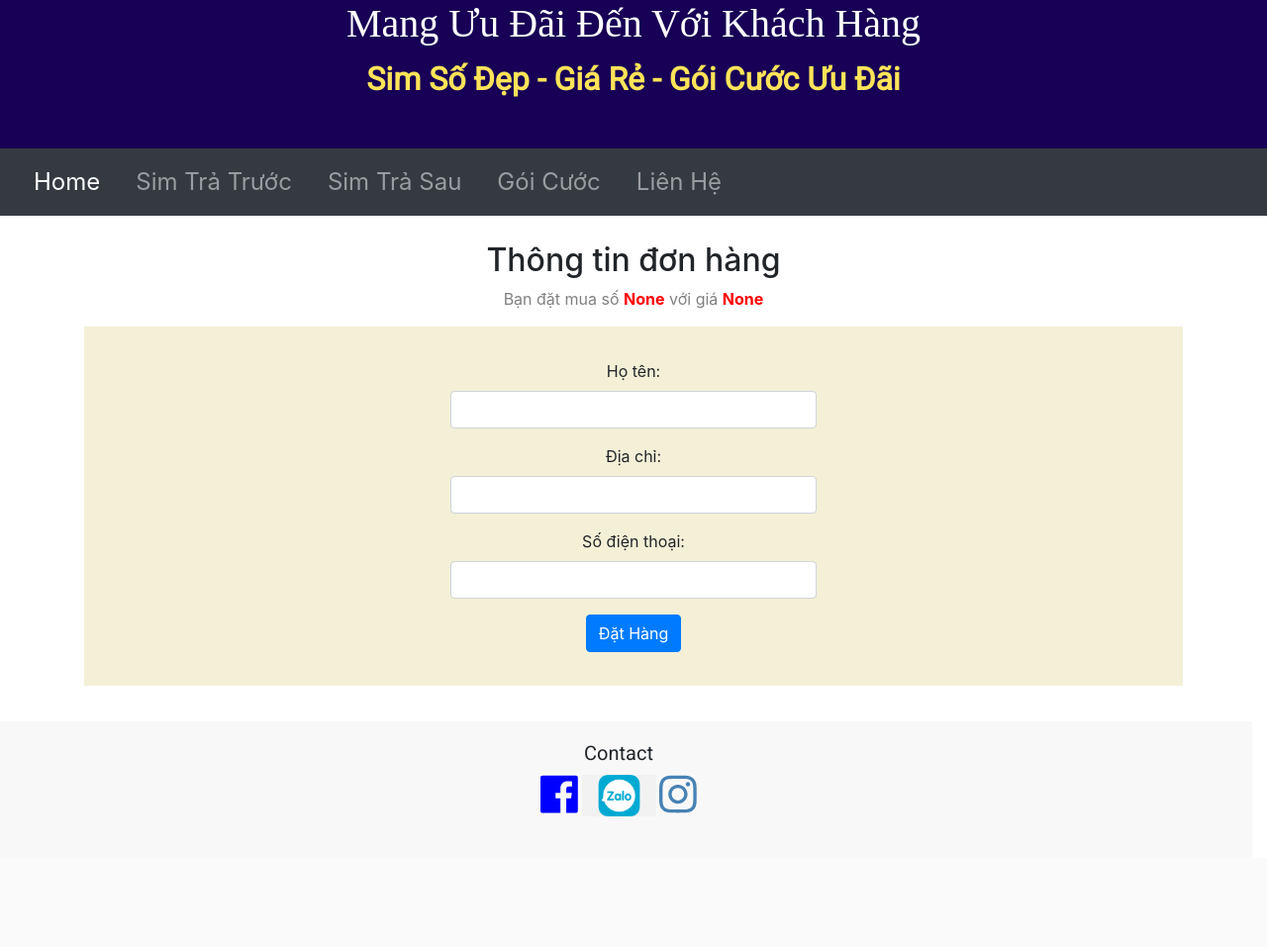
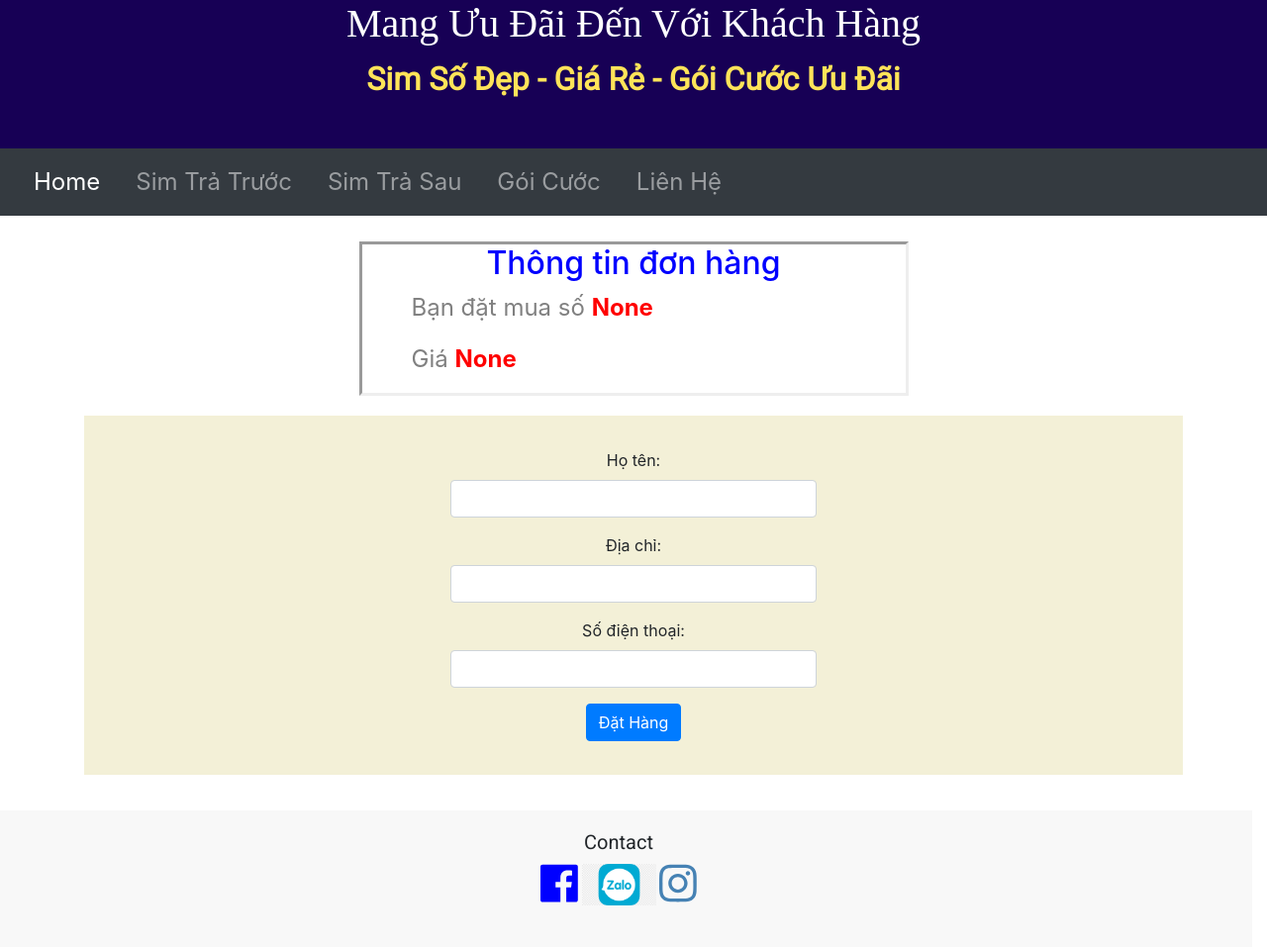
Before and after one commit to Cuongtq88/simmobi, a Flask app: page /tratruoc/dathang in a window 1280 px wide. Shown: the whole page at 99% size. Before the commit the page ends 825 px from the top, so only its background shows below. Run offline with Flask 2, Linux system fonts and the light colour scheme; some libraries are stand-ins or nearby versions; some web fonts are replaced.

Commit message:
cập nhật giá gói

```diff
--- a/main.py
+++ b/main.py
@@ -90,7 +90,7 @@ def show_goicuoc():
     giagoi = request.args.get('giagoi')
     giagiam = request.args.get('giamgia')
     quatang = request.args.get('quatang')
-
+    print(quatang)
     if form.validate_on_submit():
         tengoi = request.args.get('tengoi')
         giagoi = int(request.args.get('giagoi'))
@@ -117,7 +117,7 @@ def show_goicuoc():
             conection.sendmail(my_email, your_email,fmt.format(my_email,your_email,subject,msg).encode('utf-8'))
         return redirect(url_for('chotdontt'))
     if giagiam == None:
-        return render_template('datgoicuoc.html', form=form, tengoi=tengoi, giagoi=int(giagoi))
+        return render_template('datgoicuoc.html', form=form, tengoi=tengoi, giagoi=int(giagoi), quatang=quatang)
     return render_template('datgoicuoc.html', form=form, tengoi=tengoi, giagoi=int(giagoi), giagiam=float(giagiam), quatang=quatang)
 @app.route('/')
 def home():
--- a/static/css/styles.css
+++ b/static/css/styles.css
@@ -87,7 +87,11 @@ and (max-device-width : 480px) {
   padding: 20px 20px;
 
 }
-
+.vungdathangtt{
+     border-style: inset;
+    width: 50%;
+    margin: 20px auto 20px auto;
+}
 .timso{
   color: blue;
   font-weight: bolder;
@@ -174,6 +178,14 @@ p{
    color: red;
   font-weight: bold;
 }
+.chitiet-tt{
+    text-align: left;
+    margin-left: 50px;
+    font-size: 1.5rem;
+}
+.vungdathangtt h2{
+    color: blue;
+}
 #icon-mail{
 color: #4682B4;
 
--- a/templates/datgoicuoc.html
+++ b/templates/datgoicuoc.html
@@ -20,6 +20,7 @@
 
       <div class="vungdathangts">
     <h2>Thông Tin Đơn Hàng</h2>
+          <div class="chitiet">
     <p>Gói Cước <span class="stb">{{ tengoi}}</span></p>
     <p>Giá Gói <span class="stb">{{ '{:,}'.format(giagoi).replace(',', '.')}}</span></p>
     <p>Giá Sim <span class="stb">50.000đ</span></p>
@@ -31,7 +32,7 @@
           <p>Thành Tiền <span class="stb">{{ '{:,}'.format((giagoi + 50000)|round|int).replace(',', '.')}}</span></p>
            <p>Quà Tặng <span class="stb">{{ quatang}}</span></p>
           {% endif %}
-
+          </div>
 
 
       </div>
--- a/templates/dathangts.html
+++ b/templates/dathangts.html
@@ -105,9 +105,11 @@
 
       <div class="vungdathangts">
     <h2>Thông Tin Đơn Hàng</h2>
+          <div class="chitiet">
     <p>Bạn đặt mua số <span class="stb">{{ stb}}</span></p>
     <p>Gói Cước <span class="stb">{{ goicuoc}}</span></p>
     <p>Phí Hòa Mạng <span class="stb">60.000đ</span></p>
+          </div>
       </div>
         <div class="vungdathangts-1">
              <form class="" action="{{ url_for('show_ts', stb = stb, goicuoc= goicuoc) }}" method="POST">
--- a/templates/dathangtt.html
+++ b/templates/dathangtt.html
@@ -19,14 +19,21 @@
 
 <body>
     <div class="container bangdathang">
-        <h2>Thông tin đơn hàng</h2>
-        <p>Bạn đặt mua số <span class="stb">{{ stb}}</span> với giá <span class="stb">{{gia}}</span>  </p>
+        <div class="vungdathangtt">
+            <h2>Thông tin đơn hàng</h2>
+            <div class="chitiet-tt">
+
+            <p>Bạn đặt mua số <span class="stb">{{ stb}}</span></p>
+            <p>Giá <span class="stb">{{ gia}}</span></p>
+            </div>
+            </div>
         <form class="" action="{{ url_for('show_tt', stb = stb, gia= gia) }}" method="POST">
     <div class="row dongdathang no-gutters">
       <div class="col-lg-4 cotdathang">
          {{ wtf.quick_form(form) }}
           <button type="submit" class="btn btn-primary" value="dathang">Đặt Hàng</button>
           </form>
+
       </div>
     </div>
   </div>
```
Also changed, not shown: static/css/styles1.css (+10 -0 lines).
